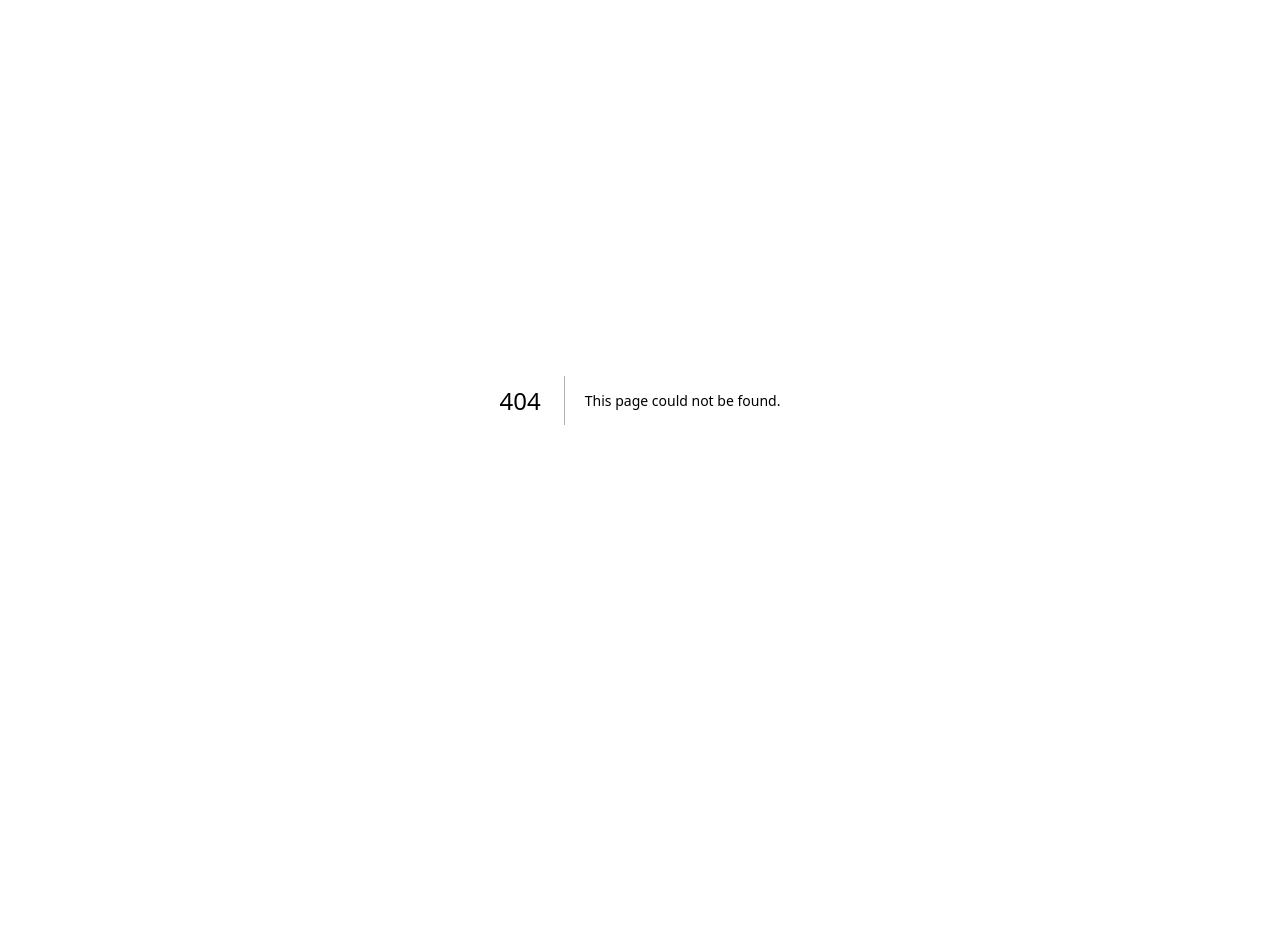
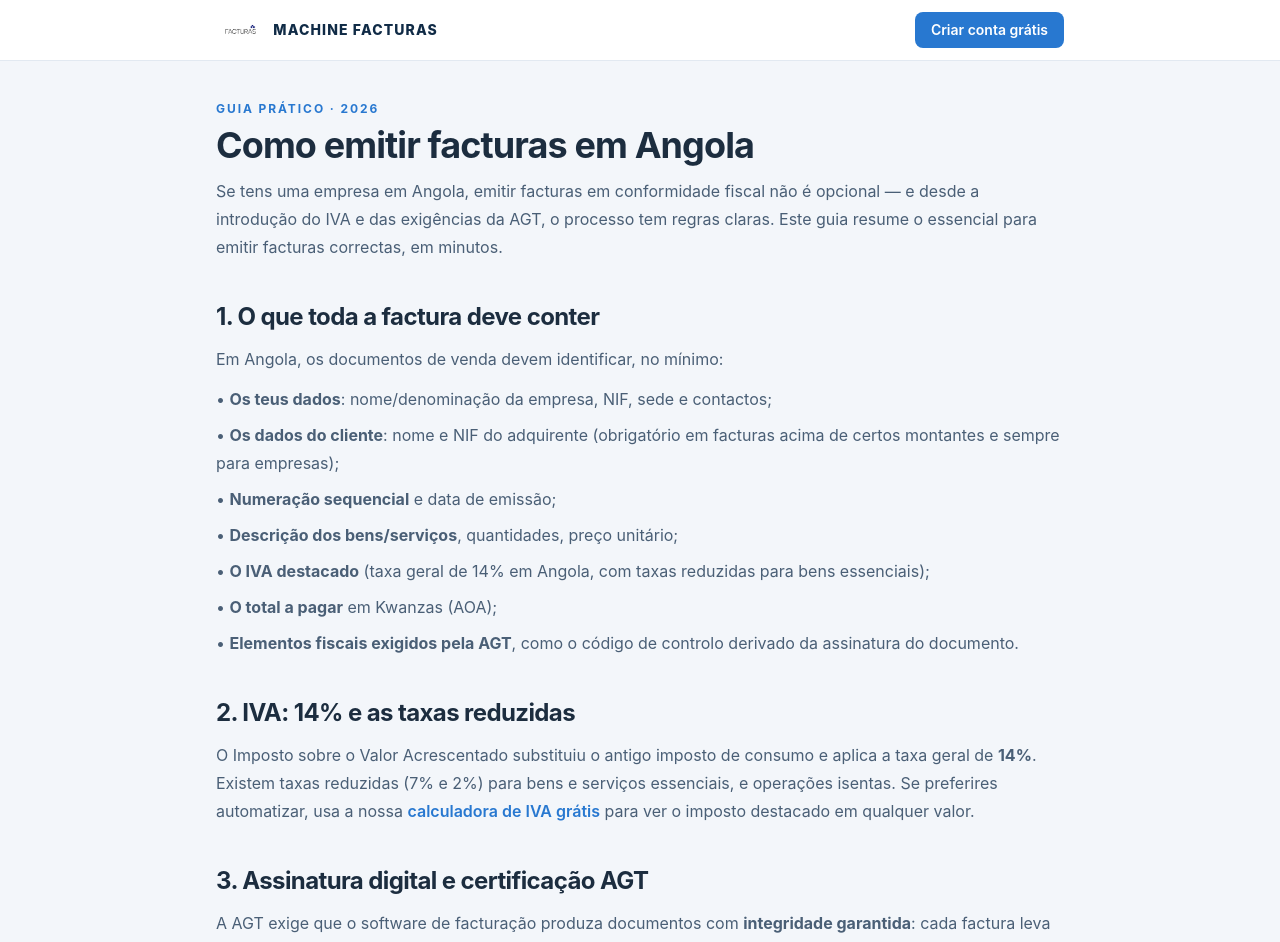
Before and after one commit to Dzumbuca/facturacao-angola, a Next.js app: page /guias/emitir-facturas in a window 1280 px wide. Before the commit this address had no page. Shown: the top 942 px of the page. Before the commit the page ends 800 px from the top, so only its background shows below. Built offline with nearby package versions, Linux system fonts and the light colour scheme; no server answers; the database is empty.

Commit message:
seo: guia como emitir facturas em Angola (conteudo AdSense)

```diff
--- /dev/null
+++ b/src/app/guias/emitir-facturas/page.tsx
@@ -0,0 +1,93 @@
+import type { Metadata } from 'next';
+import Link from 'next/link';
+import { prisma } from '@/lib/prisma';
+import { AdHtml } from '@/components/ad-html';
+
+export const metadata: Metadata = {
+  metadataBase: new URL('https://machinefaturas.shop'),
+  title: 'Como emitir facturas em Angola (guia 2026) | Machine Facturas',
+  description: 'Guia prático: o que uma factura precisa em Angola, IVA de 14%, certificação AGT, SAFT e como emitir facturas certificadas online em minutos.',
+  keywords: ['como emitir facturas Angola', 'facturação Angola', 'AGT', 'SAFT', 'IVA facturas', 'factura certificada'],
+  openGraph: { title: 'Como emitir facturas em Angola — guia prático', description: 'Tudo o que uma factura precisa em Angola: IVA, AGT, SAFT e assinatura digital.', locale: 'pt_AO', type: 'article' },
+};
+
+export default async function GuiaEmitirFacturasPage() {
+  let adHtml: string | null = null;
+  try {
+    const config = await prisma.platformConfig.findUnique({ where: { id: 'global' }, select: { adHtml: true } });
+    adHtml = config?.adHtml ?? null;
+  } catch { adHtml = null; }
+
+  return <main className="min-h-screen bg-[#f3f6fa] text-[#1c2d3f]">
+    <header className="border-b border-[#e2e9f1] bg-white">
+      <div className="mx-auto flex max-w-4xl items-center justify-between gap-3 px-4 py-3 md:px-6">
+        <Link href="/inicio" className="flex items-center gap-2">
+          <img src="/logo.png" alt="Facturas" className="h-9 w-auto rounded-lg bg-white object-contain px-1.5 py-1" />
+          <span className="text-sm font-extrabold tracking-[.08em] text-[#102b46]">MACHINE FACTURAS</span>
+        </Link>
+        <Link href="/register" className="rounded-lg bg-[#2878d0] px-4 py-2 text-sm font-semibold text-white transition hover:bg-[#216bbd]">Criar conta grátis</Link>
+      </div>
+    </header>
+
+    {adHtml && <div className="mx-auto max-w-4xl px-4 pt-5 md:px-6"><div className="overflow-hidden rounded-xl border border-[#e2e9f1] bg-white p-2"><AdHtml html={adHtml} /></div></div>}
+
+    <article className="mx-auto max-w-4xl px-4 py-10 md:px-6">
+      <p className="text-xs font-bold uppercase tracking-[.16em] text-[#2878d0]">Guia prático · 2026</p>
+      <h1 className="mt-2 text-3xl font-bold tracking-tight md:text-4xl">Como emitir facturas em Angola</h1>
+      <p className="mt-3 leading-7 text-[#4a5f76]">Se tens uma empresa em Angola, emitir facturas em conformidade fiscal não é opcional — e desde a introdução do IVA e das exigências da AGT, o processo tem regras claras. Este guia resume o essencial para emitir facturas correctas, em minutos.</p>
+
+      <h2 className="mt-10 text-2xl font-bold tracking-tight">1. O que toda a factura deve conter</h2>
+      <p className="mt-3 leading-7 text-[#4a5f76]">Em Angola, os documentos de venda devem identificar, no mínimo:</p>
+      <ul className="mt-3 space-y-2 leading-7 text-[#4a5f76]">
+        <li>• <strong>Os teus dados</strong>: nome/denominação da empresa, NIF, sede e contactos;</li>
+        <li>• <strong>Os dados do cliente</strong>: nome e NIF do adquirente (obrigatório em facturas acima de certos montantes e sempre para empresas);</li>
+        <li>• <strong>Numeração sequencial</strong> e data de emissão;</li>
+        <li>• <strong>Descrição dos bens/serviços</strong>, quantidades, preço unitário;</li>
+        <li>• <strong>O IVA destacado</strong> (taxa geral de 14% em Angola, com taxas reduzidas para bens essenciais);</li>
+        <li>• <strong>O total a pagar</strong> em Kwanzas (AOA);</li>
+        <li>• <strong>Elementos fiscais exigidos pela AGT</strong>, como o código de controlo derivado da assinatura do documento.</li>
+      </ul>
+
+      <h2 className="mt-10 text-2xl font-bold tracking-tight">2. IVA: 14% e as taxas reduzidas</h2>
+      <p className="mt-3 leading-7 text-[#4a5f76]">O Imposto sobre o Valor Acrescentado substituiu o antigo imposto de consumo e aplica a taxa geral de <strong>14%</strong>. Existem taxas reduzidas (7% e 2%) para bens e serviços essenciais, e operações isentas. Se preferires automatizar, usa a nossa <Link href="/ferramentas/iva" className="font-semibold text-[#2878d0] hover:underline">calculadora de IVA grátis</Link> para ver o imposto destacado em qualquer valor.</p>
+
+      <h2 className="mt-10 text-2xl font-bold tracking-tight">3. Assinatura digital e certificação AGT</h2>
+      <p className="mt-3 leading-7 text-[#4a5f76]">A AGT exige que o software de facturação produza documentos com <strong>integridade garantida</strong>: cada factura leva um código de controlo derivado de uma <strong>assinatura digital RSA</strong> sobre o conteúdo do documento, encadeado com a factura anterior. Software não certificado pode originar coimas e a recusa dos documentos em auditoria. Antes de escolher um sistema, confirma o estado da <strong>certificação de software facturativo</strong> junto da AGT.</p>
+
+      <h2 className="mt-10 text-2xl font-bold tracking-tight">4. SAFT-AO: o ficheiro que a AGT pede</h2>
+      <p className="mt-3 leading-7 text-[#4a5f76]">Para além das facturas, as empresas devem poder exportar o <strong>ficheiro SAFT-AO</strong> (Standard Audit File for Tax purposes — versão Angola) com todas as facturas e contas do período. É o formato que a AGT usa em auditorias e communication de contas. Um bom sistema de facturação gera-o automaticamente.</p>
+
+      <h2 className="mt-10 text-2xl font-bold tracking-tight">5. Como emitir em minutos (online)</h2>
+      <p className="mt-3 leading-7 text-[#4a5f76]">Com um sistema online certificado, o processo resume-se a:</p>
+      <ol className="mt-3 space-y-2 leading-7 text-[#4a5f76]">
+        <li>1. Criar a conta da empresa (1 minuto, com Google);</li>
+        <li>2. Registar clientes e produtos/serviços;</li>
+        <li>3. Preencher a factura — o IVA, a numeração, a assinatura e o PDF são gerados automaticamente;</li>
+        <li>4. Exportar o SAFT quando a AGT pedir.</li>
+      </ol>
+      <div className="mt-6 rounded-2xl bg-[#102b46] p-6 text-center text-white">
+        <p className="text-lg font-bold">Experimenta grátis — sem cartão</p>
+        <p className="mx-auto mt-2 max-w-md text-sm leading-6 text-blue-100/80">O Machine Facturas trata do IVA, da assinatura digital, da numeração e do SAFT por ti. Começa no plano Grátis.</p>
+        <Link href="/register" className="mt-5 inline-flex min-h-11 items-center justify-center rounded-xl bg-[#38a7b8] px-7 text-sm font-bold text-[#102b46] transition hover:bg-[#4fbccb]">Criar conta grátis</Link>
+      </div>
+
+      <h2 className="mt-10 text-2xl font-bold tracking-tight">Perguntas frequentes</h2>
+      <div className="mt-4 space-y-5">
+        <div><h3 className="font-bold">Preciso de NIF para emitir factura?</h3><p className="mt-1 leading-7 text-[#4a5f76]">Para clientes empresas, sim — o NIF do adquirente é obrigatório. Para consumidores finais, a factura pode ser emitida sem NIF, mas o documento continua a precisar de todos os elementos fiscais.</p></div>
+        <div><h3 className="font-bold">Posso emitir facturas pelo telemóvel?</h3><p className="mt-1 leading-7 text-[#4a5f76]">Sim. Sistemas online como o Machine Facturas funcionam no navegador do telemóvel — emissão, PDF e pagamentos em qualquer lugar.</p></div>
+        <div><h3 className="font-bold">Quanto custa o IVA em Angola?</h3><p className="mt-1 leading-7 text-[#4a5f76]">A taxa geral é de 14%. Existem taxas reduzidas de 7% e 2% para bens essenciais, e operações isentas listadas na lei. Usa a <Link href="/ferramentas/iva" className="font-semibold text-[#2878d0] hover:underline">calculadora de IVA</Link> para valores rápidos.</p></div>
+      </div>
+    </article>
+
+    <footer className="border-t border-[#e2e9f1] bg-white px-4 py-8 md:px-6">
+      <div className="mx-auto flex max-w-4xl flex-col items-center justify-between gap-3 sm:flex-row">
+        <span className="text-xs text-[#708195]">© 2026 Machine Facturas · Angola</span>
+        <div className="flex gap-5 text-sm font-medium text-[#48627a]">
+          <Link href="/ferramentas/iva" className="hover:text-[#2878d0]">Calculadora de IVA</Link>
+          <Link href="/ferramentas/salario" className="hover:text-[#2878d0]">Salário líquido</Link>
+          <Link href="/inicio" className="hover:text-[#2878d0]">Início</Link>
+        </div>
+      </div>
+    </footer>
+  </main>;
+}
--- a/src/app/sitemap.ts
+++ b/src/app/sitemap.ts
@@ -8,6 +8,7 @@ export default function sitemap(): MetadataRoute.Sitemap {
     { url: `${BASE_URL}/inicio`, lastModified: new Date(), changeFrequency: 'weekly', priority: 1 },
     { url: `${BASE_URL}/ferramentas/iva`, lastModified: new Date(), changeFrequency: 'monthly', priority: 0.8 },
     { url: `${BASE_URL}/ferramentas/salario`, lastModified: new Date(), changeFrequency: 'monthly', priority: 0.8 },
+    { url: `${BASE_URL}/guias/emitir-facturas`, lastModified: new Date(), changeFrequency: 'monthly', priority: 0.8 },
     { url: `${BASE_URL}/privacidade`, lastModified: new Date(), changeFrequency: 'yearly', priority: 0.3 },
     { url: `${BASE_URL}/termos`, lastModified: new Date(), changeFrequency: 'yearly', priority: 0.3 },
   ];
```
